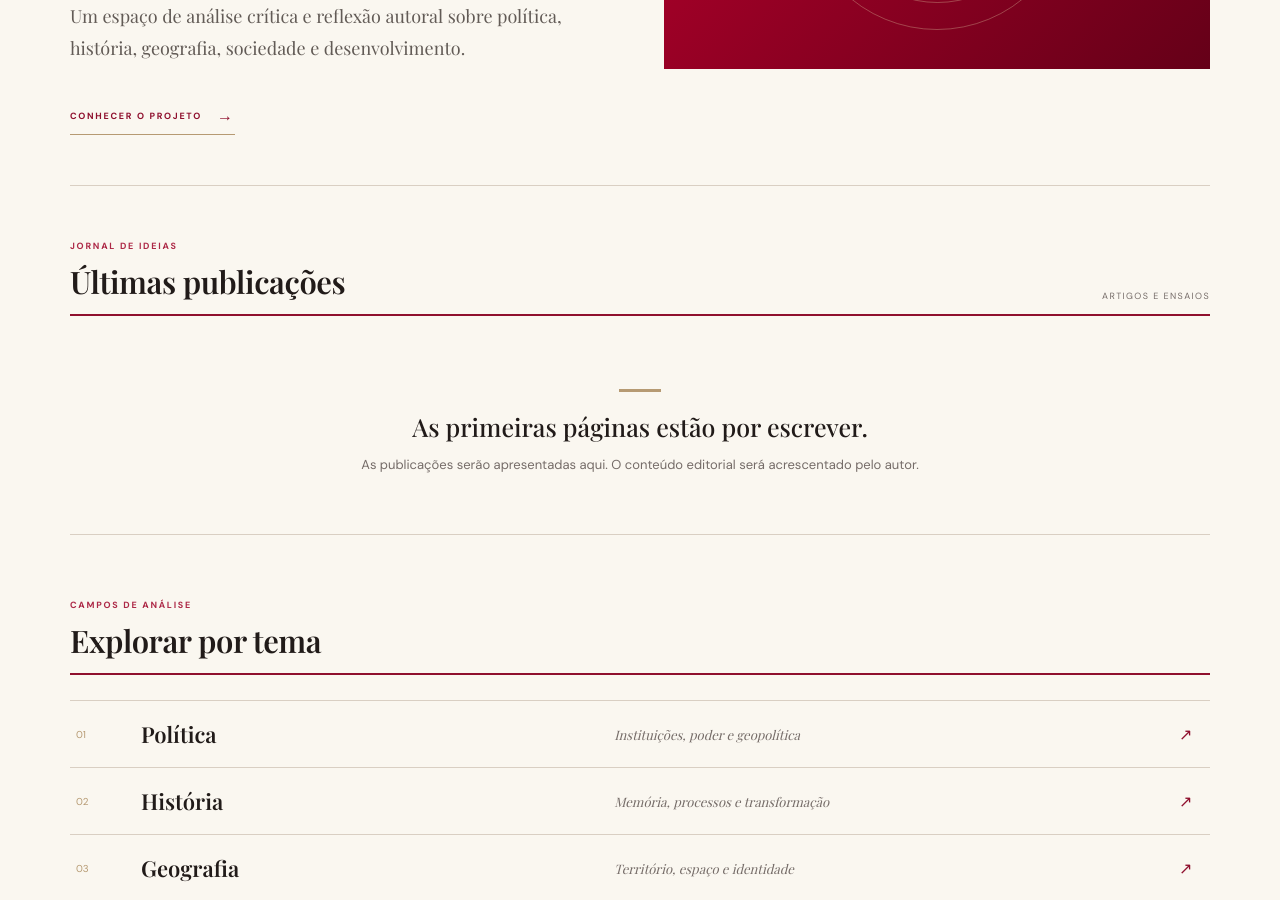
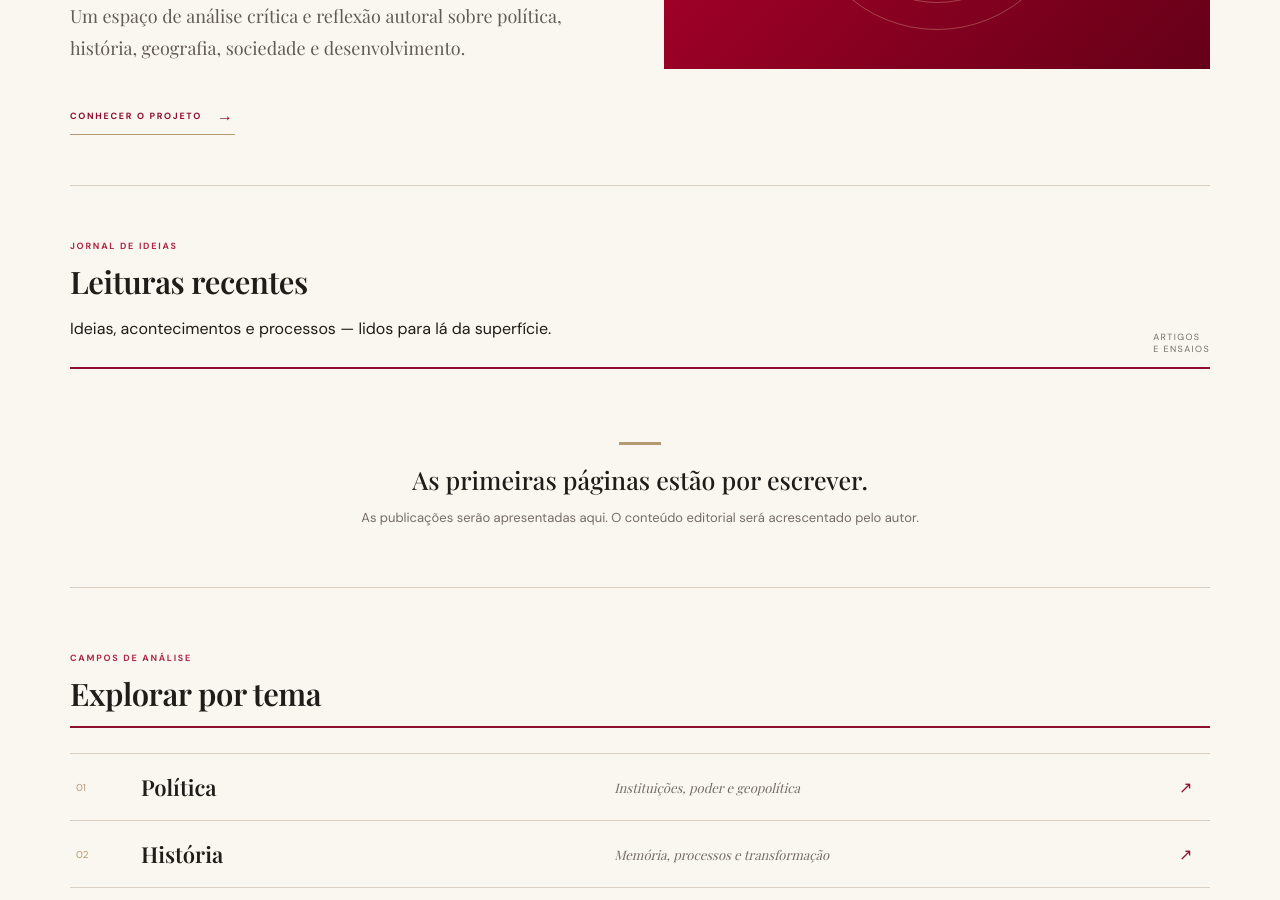
Before and after one commit to gmonteiropolli-design/Margens-da-Polis, a Jekyll site: the page built from index.html, in a window 1280 px wide and 900 px high, scrolled down 660 px. Built offline with Jekyll 4.4.1, drawn with Linux system fonts in a browser that asks for light colours; the list of posts is cut into pages by our own code.

Commit message:
Refina hierarquia editorial da página inicial

```diff
--- a/index.html
+++ b/index.html
@@ -8,18 +8,25 @@ description: "Análise crítica e reflexão independente sobre os processos que
 {% assign featured = site.posts | where: "featured", true | first %}
 {% if featured == nil %}{% assign featured = site.posts.first %}{% endif %}
 {% if featured %}
-<section class="lead-story">
+<section class="lead-story" aria-label="Artigo em destaque">
   <div class="lead-copy">
-    <span class="section-kicker">{{ featured.categories.first | default: "EM DESTAQUE" }}</span>
+    <span class="feature-label">LEITURA EM DESTAQUE <span>／</span> {{ featured.categories.first | default: "ENSAIO" }}</span>
     <h1><a href="{{ featured.url | relative_url }}">{{ featured.title }}</a></h1>
     {% if featured.description %}<p class="lead-summary">{{ featured.description }}</p>{% endif %}
     <div class="story-meta">{{ featured.date | date: "%d.%m.%Y" }} <span>·</span> Por {{ featured.author | default: "Autor" }}</div>
     <a class="text-link" href="{{ featured.url | relative_url }}">LER ARTIGO <span>→</span></a>
   </div>
-  {% if featured.image %}<a class="lead-image" href="{{ featured.url | relative_url }}"><img src="{{ featured.image | relative_url }}" alt="{{ featured.image_alt | default: featured.title }}"></a>{% else %}<div class="lead-art" aria-hidden="true"><span>MP</span><small>POLIS · TERRITÓRIO · HISTÓRIA</small></div>{% endif %}
+  {% if featured.image %}
+  <a class="lead-image" href="{{ featured.url | relative_url }}" aria-label="Ler {{ featured.title }}">
+    <img src="{{ featured.image | relative_url }}" alt="{{ featured.image_alt | default: featured.title }}">
+    <span class="image-caption">DOSSIÊ · ARTIGO PRINCIPAL</span>
+  </a>
+  {% else %}
+  <div class="lead-art" aria-hidden="true"><span>MP</span><small>POLIS · TERRITÓRIO · HISTÓRIA</small></div>
+  {% endif %}
 </section>
 {% else %}
-<section class="intro-lead">
+<section class="intro-lead" aria-label="Apresentação da publicação">
   <div class="lead-copy">
     <span class="section-kicker">PUBLICAÇÃO INDEPENDENTE</span>
     <h1>Interpretar o presente. Compreender os processos. Interrogar o mundo.</h1>
@@ -31,7 +38,7 @@ description: "Análise crítica e reflexão independente sobre os processos que
 {% endif %}
 
 <section class="latest-section">
-  <div class="section-heading"><div><span class="section-kicker">JORNAL DE IDEIAS</span><h2>Últimas publicações</h2></div><span class="heading-note">ARTIGOS E ENSAIOS</span></div>
+  <div class="section-heading"><div><span class="section-kicker">JORNAL DE IDEIAS</span><h2>Leituras recentes</h2><p class="section-intro">Ideias, acontecimentos e processos — lidos para lá da superfície.</p></div><span class="heading-note">ARTIGOS<br> E ENSAIOS</span></div>
   {% if site.posts.size > 0 %}
   <div class="story-grid">
     {% for post in site.posts limit: 9 %}
```
